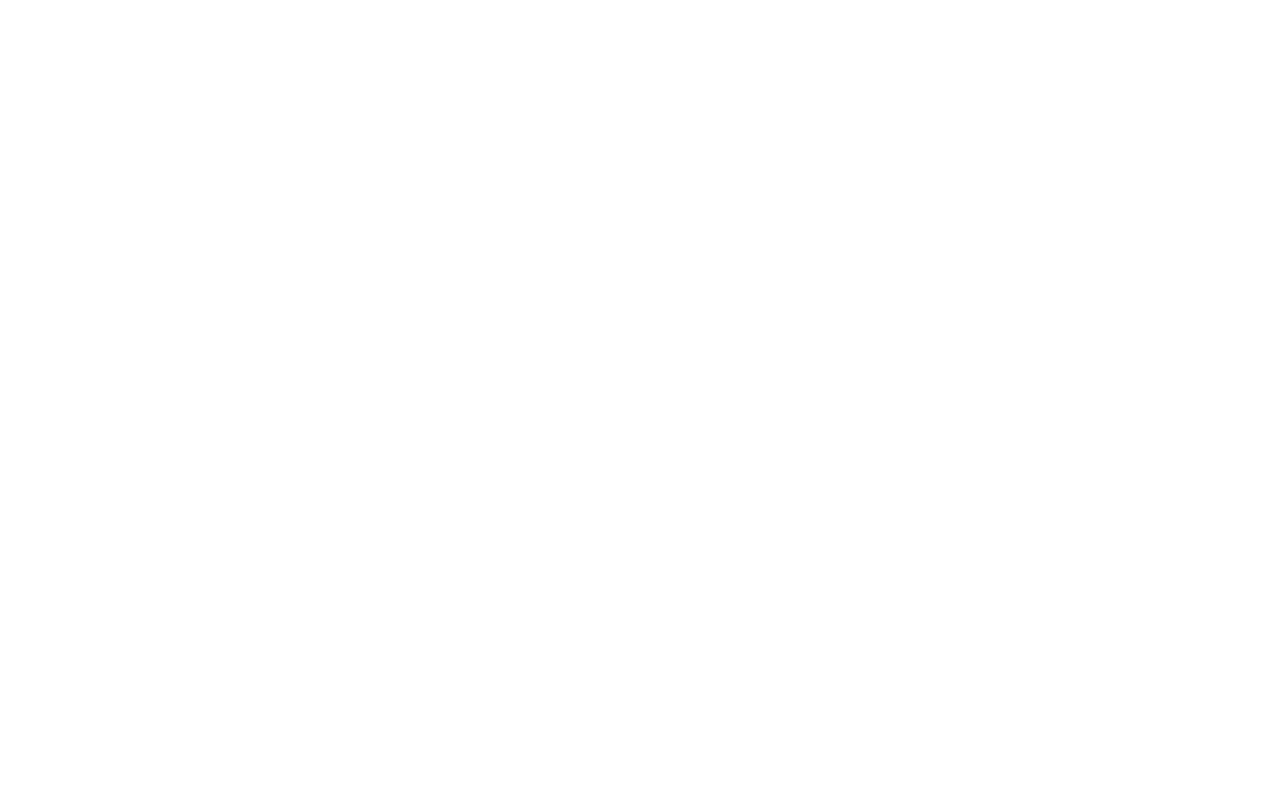
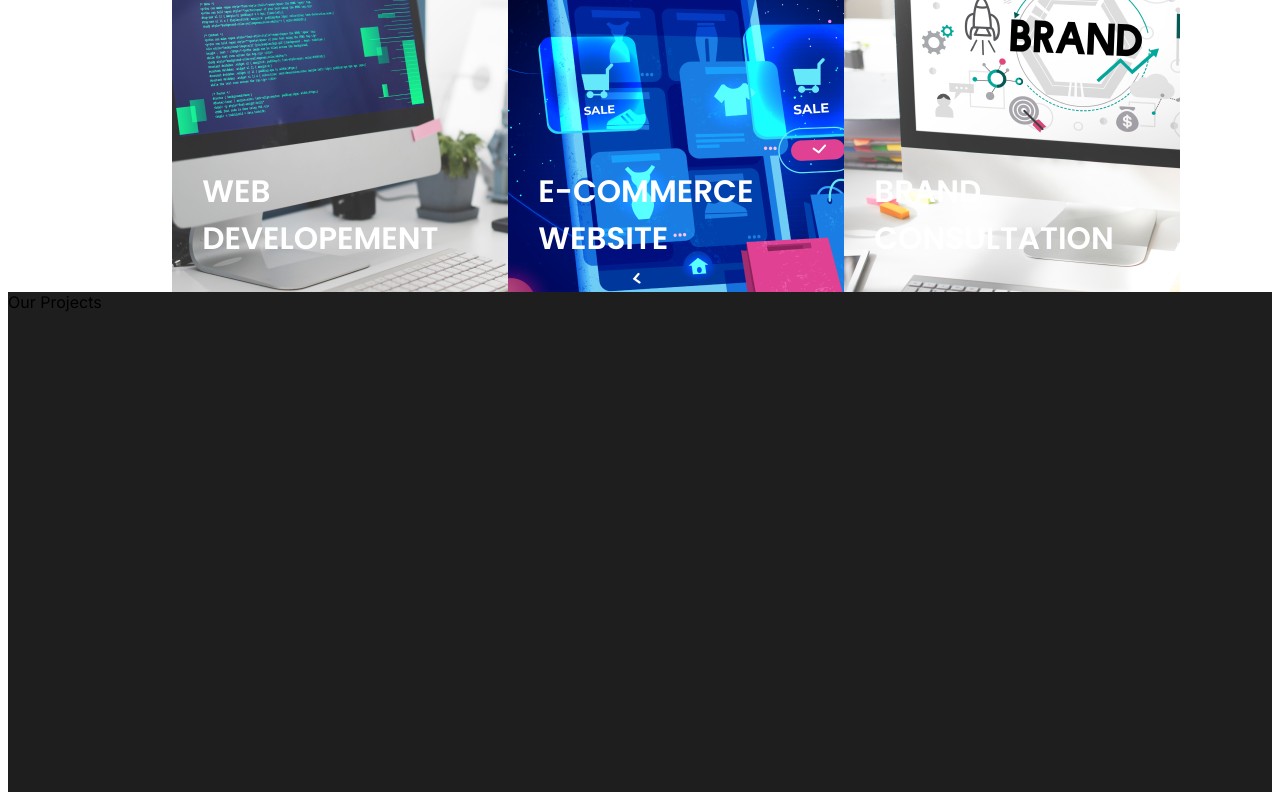
Before and after one commit to Silk-Dev/silkdev.com.tn, a Next.js app in the folder silkdev-website/: page / in a window 1280 px wide. Shown: the part 1214-2014 px from the top of the page. Before the commit the page ends 800 px from the top, so only its background shows below. Built offline with nearby package versions, Linux system fonts and the light colour scheme.

Commit message:
fix merge conflicts

```diff
--- a/silkdev-website/src/app/components/hero/HeroSection.tsx
+++ b/silkdev-website/src/app/components/hero/HeroSection.tsx
@@ -2,7 +2,7 @@
 import styles from './heroSection.module.scss'
 import Header from '../header/Header'
 import Button from '../button/Button'
-import SideBar from './sidebar/SideBar'
+import SideBar from './sidenav/SideNav'
 const HeroSection = () => {
   return (
     <div className={styles.heroSection}>
--- a/silkdev-website/src/app/components/hero/sidebar/SideBar.tsx
+++ b/silkdev-website/src/app/components/hero/sidenav/SideNav.tsx
@@ -3,7 +3,7 @@
 import linkedIn from '@/app/public/img/linkedIn.svg'
 import facebook from '@/app/public/img/facebook.svg'
 import instagram from '@/app/public/img/instagram.svg'
-import styles from './sidebar.module.scss'
+import styles from './sidenav.module.scss'
 const SideBar = () => {
   return (
     <div className={styles.navList}>
--- /dev/null
+++ b/silkdev-website/src/app/components/projectSection/Portfolio.tsx
@@ -0,0 +1,11 @@
+import React from 'react'
+import styles from './portfolio.module.scss'
+const Portfolio = () => {
+  return (
+    <div className={styles.background}>
+        Our Projects
+    </div>
+  )
+}
+
+export default Portfolio
--- /dev/null
+++ b/silkdev-website/src/app/components/projectSection/portfolio.module.scss
@@ -0,0 +1,5 @@
+.background{
+    background-color: #1E1E1E;
+    width: 100%;
+    height: 500px;
+}
--- a/silkdev-website/src/app/components/sidebar/sidebar.module.scss
+++ b/silkdev-website/src/app/components/sidebar/sidebar.module.scss
@@ -1,7 +1,7 @@
 .backgroundSidebar{
     background: linear-gradient(180deg, #23272A 0%, #2A2F34 46.26%, #2B3136 100%);
     height: 100vh;
-
+    width: 100vw;
 
 }
 .sidenav {
--- a/silkdev-website/src/app/layout.tsx
+++ b/silkdev-website/src/app/layout.tsx
@@ -5,8 +5,8 @@
 const inter = Inter({ subsets: ['latin'] })
 
 export const metadata: Metadata = {
-  title: 'Create Next App',
-  description: 'Generated by create next app',
+  title: 'SILKDEV Website',
+  description: 'Digital agency',
 }
 
 export default function RootLayout({
--- a/silkdev-website/src/app/page.tsx
+++ b/silkdev-website/src/app/page.tsx
@@ -2,10 +2,13 @@
 import HeroSection from './components/hero/HeroSection'
 import SideBar from './components/sidebar/SideBar'
 import OurServices from './components/OurServices/OurServices'
+import Portfolio from './components/projectSection/Portfolio'
 export default function Home() {
   return (
     <>
      <HeroSection />
+     <OurServices />
+     <Portfolio />
     </>
   )
 }
```
Also changed, not shown: silkdev-website/src/app/components/header/Header.tsx (+6 -2 lines), silkdev-website/src/app/components/projectSection/Project.tsx (added, +9 -0 lines), silkdev-website/src/app/components/hero/sidenav/sidenav.module.scss (renamed from silkdev-website/src/app/components/hero/sidebar/sidebar.module.scss).
